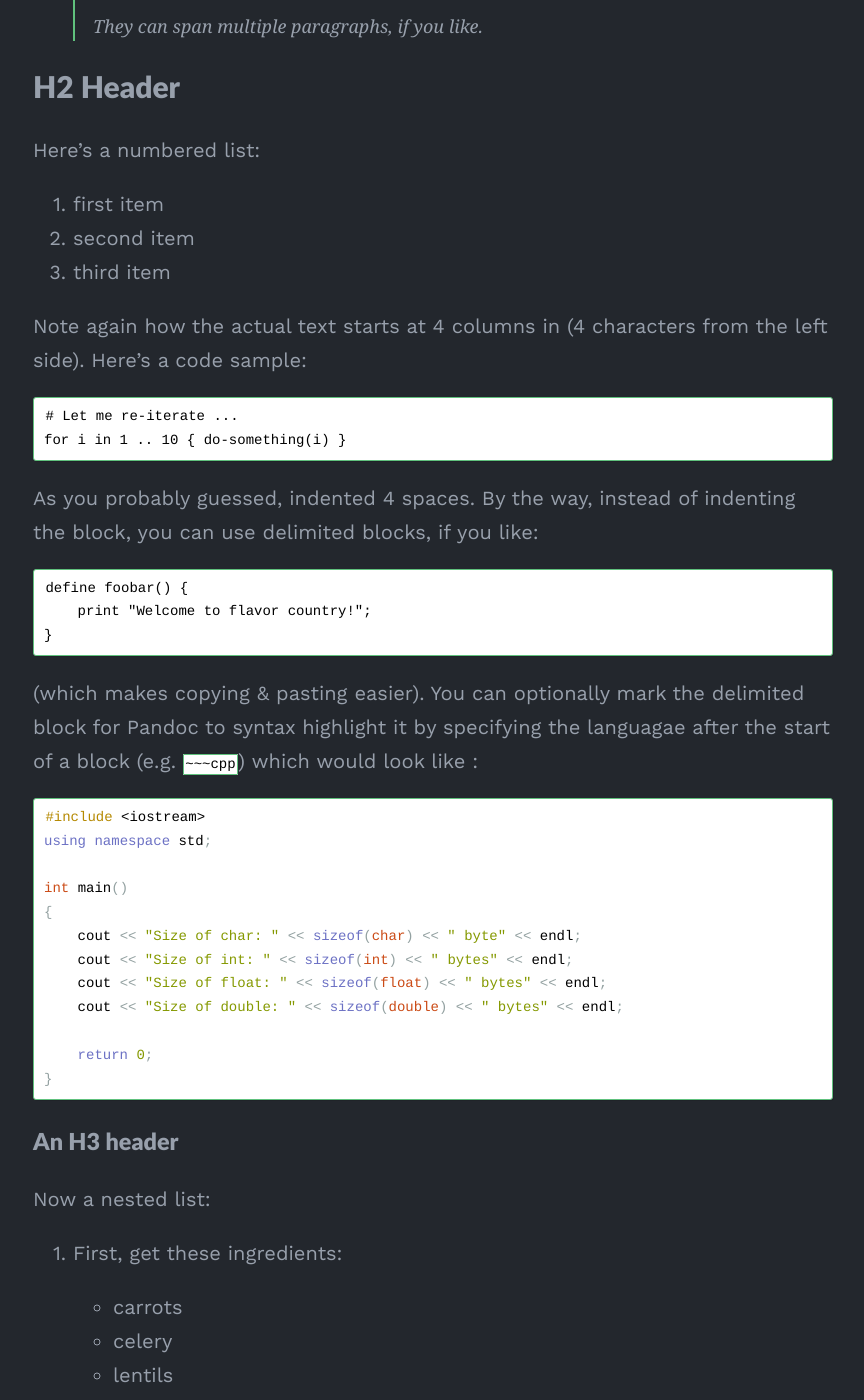
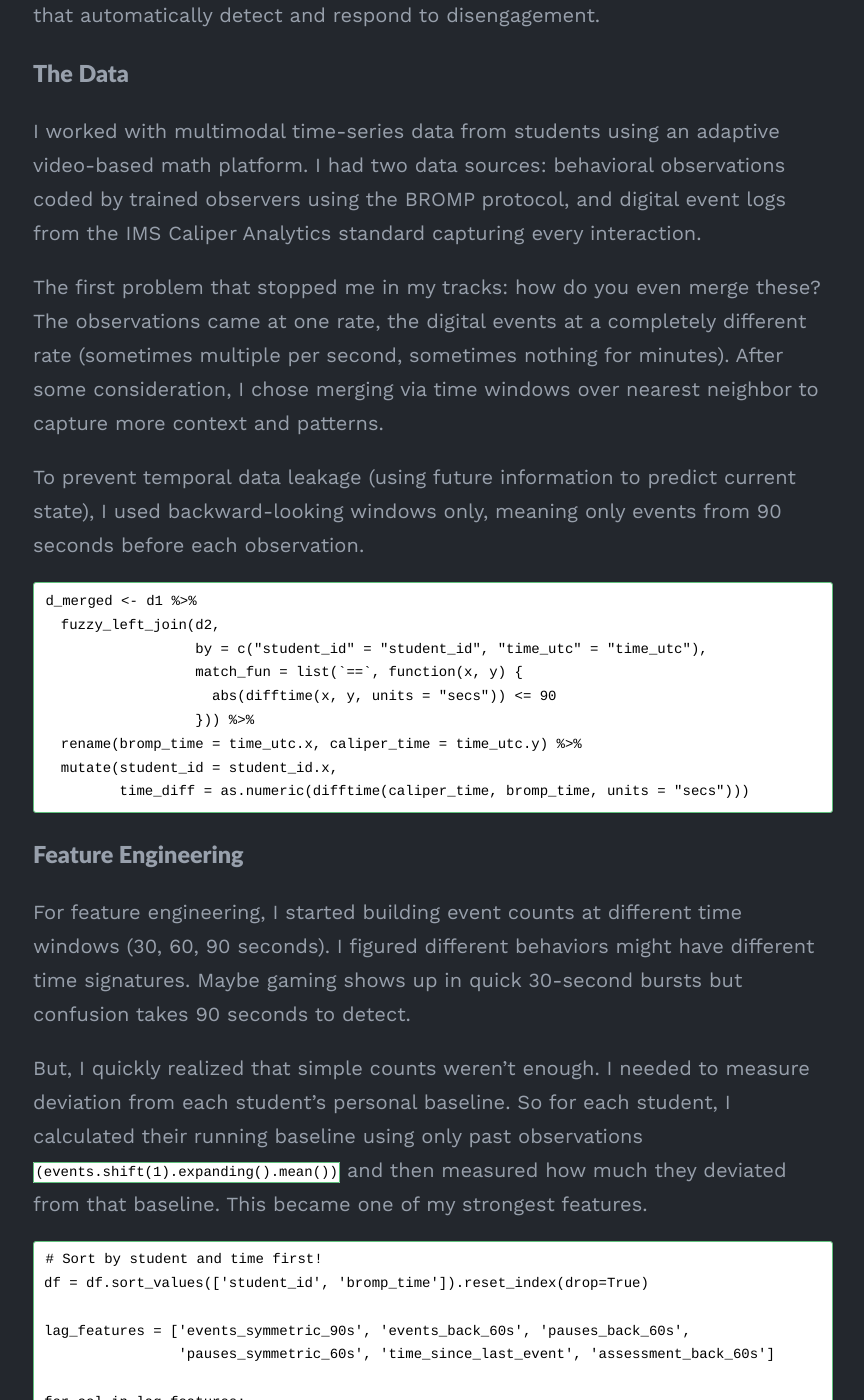
Before and after one commit to hwong511/hwong511.github.io, a Jekyll site: the page built from _projects/StudentEngagementPredictor.md, in a window 1280 px wide and 1400 px high, scrolled down 624 px. Shown: the whole window, without its empty margins (207-1071 px from the left). Built offline with Jekyll 4.4.1, drawn with Linux system fonts in a browser that asks for light colours; formulas are drawn with MathJax 3; some of the changed text lies outside the part shown.

Commit message:
CL project update

```diff
--- a/_projects/StudentEngagementPredictor.md
+++ b/_projects/StudentEngagementPredictor.md
@@ -1,143 +1,108 @@
 ---
 layout: post
 title: Student Engagement Predictor
-description: short project description
+description: Predicting classroom engagement from digital learning logs using XGBoost.
 ---
 
-Paragraphs are separated by a blank line.
+### The Question ###
 
-2nd paragraph. *Italic*, **bold**, and `monospace`. Itemized lists
-look like:
+During my industry partnership with Carnegie Learning, I started this project with a simple question: Can we detect student engagement from digital learning logs? More specifically, can I predict what a trained human observer would see? Would they code a student as genuinely on-task, gaming the system, or completely checked out?
 
-  * this one
-  * that one
-  * the other one
+This matters because human observation is expensive and doesn't scale. If digital logs could reliably proxy for human judgment, we could build systems that automatically detect and respond to disengagement.
 
-Note that the actual text
-content starts at 4-columns in.
+### The Data ###
 
-> Block quotes are
-> written like so.
->
-> They can span multiple paragraphs,
-> if you like.
+I worked with multimodal time-series data from students using an adaptive video-based math platform. I had two data sources: behavioral observations coded by trained observers using the BROMP protocol, and digital event logs from the IMS Caliper Analytics standard capturing every interaction.
 
+The first problem that stopped me in my tracks: how do you even merge these? The observations came at one rate, the digital events at a completely different rate (sometimes multiple per second, sometimes nothing for minutes). After some consideration, I chose merging via time windows over nearest neighbor to capture more context and patterns.
 
-H2 Header
-------------
-
-Here's a numbered list:
-
- 1. first item
- 2. second item
- 3. third item
-
-Note again how the actual text starts at 4 columns in (4 characters
-from the left side). Here's a code sample:
-
-    # Let me re-iterate ...
-    for i in 1 .. 10 { do-something(i) }
-
-As you probably guessed, indented 4 spaces. By the way, instead of
-indenting the block, you can use delimited blocks, if you like:
+To prevent temporal data leakage (using future information to predict current state), I used backward-looking windows only, meaning only events from 90 seconds before each observation.
 
 ~~~
-define foobar() {
-    print "Welcome to flavor country!";
-}
+d_merged <- d1 %>%
+  fuzzy_left_join(d2,
+                  by = c("student_id" = "student_id", "time_utc" = "time_utc"),
+                  match_fun = list(`==`, function(x, y) {
+                    abs(difftime(x, y, units = "secs")) <= 90
+                  })) %>%
+  rename(bromp_time = time_utc.x, caliper_time = time_utc.y) %>%
+  mutate(student_id = student_id.x,
+         time_diff = as.numeric(difftime(caliper_time, bromp_time, units = "secs")))
 ~~~
 
-(which makes copying & pasting easier). You can optionally mark the
-delimited block for Pandoc to syntax highlight it by specifying the languagae after the start of a block (e.g. `~~~cpp`) which would look like :
+### Feature Engineering ###
 
-~~~cpp
-#include <iostream>
-using namespace std;
+For feature engineering, I started building event counts at different time windows (30, 60, 90 seconds). I figured different behaviors might have different time signatures. Maybe gaming shows up in quick 30-second bursts but confusion takes 90 seconds to detect.
 
-int main()
-{
-    cout << "Size of char: " << sizeof(char) << " byte" << endl;
-    cout << "Size of int: " << sizeof(int) << " bytes" << endl;
-    cout << "Size of float: " << sizeof(float) << " bytes" << endl;
-    cout << "Size of double: " << sizeof(double) << " bytes" << endl;
+But, I quickly realized that simple counts weren't enough. I needed to measure deviation from each student's personal baseline. So for each student, I calculated their running baseline using only past observations `(events.shift(1).expanding().mean())` and then measured how much they deviated from that baseline. This became one of my strongest features.
 
-    return 0;
-}
+~~~
+# Sort by student and time first!
+df = df.sort_values(['student_id', 'bromp_time']).reset_index(drop=True)
+
+lag_features = ['events_symmetric_90s', 'events_back_60s', 'pauses_back_60s',
+                'pauses_symmetric_60s', 'time_since_last_event', 'assessment_back_60s']
+
+for col in lag_features:
+    # Mean
+    df[f'student_avg_{col}'] = df.groupby('student_id')[col].transform(
+        lambda x: x.shift(1).expanding().mean()
+    )
+
+    # STD
+    df[f'student_std_{col}'] = df.groupby('student_id')[col].transform(
+        lambda x: x.shift(1).expanding().std()
+    )
+
+    # Rolling mean (last 5)
+    df[f'student_recent_{col}'] = df.groupby('student_id')[col].transform(
+        lambda x: x.shift(1).rolling(window=5, min_periods=1).mean()
+    )
+
+numeric_cols = df.select_dtypes(include=[np.number]).columns
+df[numeric_cols] = df[numeric_cols].fillna(0)
+
+df['obs_number'] = df.groupby('student_id').cumcount() + 1
 ~~~
 
-### An H3 header ###
+### Modeling ###
 
-Now a nested list:
+One thing I had to be very careful about was data leakage at the student level. Since I had multiple observations per student, if I randomly split the data into training and validation sets, I risked having data from the same student in both sets. This would lead to overly optimistic performance estimates because the model could just learn student-specific patterns, kind of like predicting someone's right half of the face with knowledge of their left half. To address this, I used GroupKFold cross-validation, ensuring that all observations from a student were contained within either the training or validation set for each fold, never both.
 
- 1. First, get these ingredients:
+| ROC-AUC | Score |
+|---------|-------|
+| Training Set | 0.677 |
+| Validation Set | 0.632 |
+| Test Set Performance | 0.639 |
 
-      * carrots
-      * celery
-      * lentils
+The model achieved statistically significant discrimination between engagement states
+(Test AUC = 0.639). It is worth noting, however, that the effect is weak, as the AUC indicates
+that the model correctly distinguishes between engaged and disengaged signals only 64% of the
+time, compared to 50% for random guessing.
 
- 2. Boil some water.
+The gap between CV performance (0.677) and test performance (0.639) reflects the
+challenge of generalizing engagement predictions to completely new students. This 0.04 AUC
+drop is smaller than typical gaps, suggesting the proper temporal lag features helped the model
+learn more generalizable patterns. The consistency between validation (0.632) and test (0.639)
+performance further supports the stability of these estimates.
 
- 3. Dump everything in the pot and follow
-    this algorithm:
+![Tableau Dashboard](images/projects/cl/dashboard.png "Tableau Dashboard")
 
-        find wooden spoon
-        uncover pot
-        stir
-        cover pot
-        balance wooden spoon precariously on pot handle
-        wait 10 minutes
-        goto first step (or shut off burner when done)
+SHAP analysis showed what actually mattered: extended silence (time_since_last_event), recent activity levels (events_back_60s), assessment attempts, and personal baselines.
 
-    Do not bump wooden spoon or it will fall.
+I think I've figured out the fundamental problem. Digital logs capture exposure time, not cognitive engagement. You can...
 
-Notice again how text always lines up on 4-space indents (including
-that last line which continues item 3 above).
+  * ...watch a video while completely zoned out (high digital activity, low engagement).
+  * ...pause to think deeply about a problem (low digital activity, high engagement).
+  * ...game the system rapidly (high digital activity, low engagement).
+  * ...sit confused but still trying (low digital activity, ON TASK).
 
-Here's a footnote [^1].
+The digital and the cognitive just don't align cleanly.
 
-[^1]: Some footnote text.
+The results suggest that automated engagement detection from digital logs is not practical for deployment in high-stakes situations, as it would fail to correctly distinguish between engaged and disengaged behaviors ~36% of the time. Despite this, it does provide value over naive baseline models.
 
-Tables can look like this:
+To sum, the model is good enough to flag students who might need help, but not good enough to make high-stakes decisions about individual students.
 
-| Header 1 | Header 2                   | Header 3 |
-|:--------:|:--------------------------:|:--------:|
-| data1a   | Data is longer than header | 1        |
-| d1b      | add a cell                 |          |
-| lorem    | ipsum                      | 3        |
-|          | empty outside cells        |          |
-| skip     |                            | 5        |
-| six      | Morbi purus                | 6        |
+Looking back, I'm actually glad I got this result! Finding the ceiling tells us something real about the limits of what's possible, and that the gap between behavior and cognition might be fundamental, not just a data problem waiting for more clever algorithms.
 
-
-A horizontal rule follows.
-
-***
-
-Here's a definition list:
-
-apples
-  : Good for making applesauce.
-
-oranges
-  : Citrus!
-
-tomatoes
-  : There's no "e" in tomatoe.
-
-Again, text is indented 4 spaces. (Put a blank line between each
-term and  its definition to spread things out more.)
-
-Here's a "line block" (note how whitespace is honored):
-
-| Line one
-|   Line too
-| Line tree
-
-and images can be specified like so:
-
-![example image](https://images.unsplash.com/photo-1488190211105-8b0e65b80b4e?w=300&h=300&fit=crop "An exemplary image")
-
-Inline math equation: $\omega = d\phi / dt$. Display
-math should get its own line like so:
-
-$$I = \int \rho R^{2} dV$$
+Measuring what matters is hard. Digital logs can approximate human judgment, but they can't replace it.
```
Also changed, not shown: assets/images/projects/cl/conf_dist.png (added), assets/images/projects/cl/dashboard.png (added), assets/images/projects/cl/failure.png (added), assets/images/projects/cl/roc_curve.png (added), assets/images/projects/cl/success.png (added).
